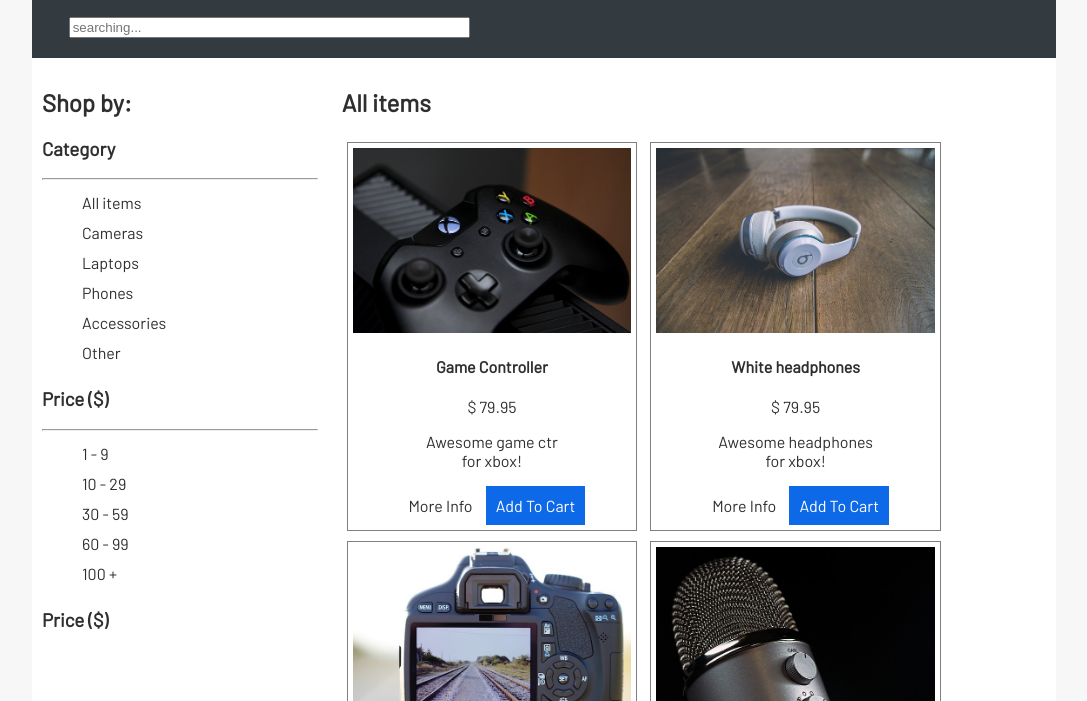
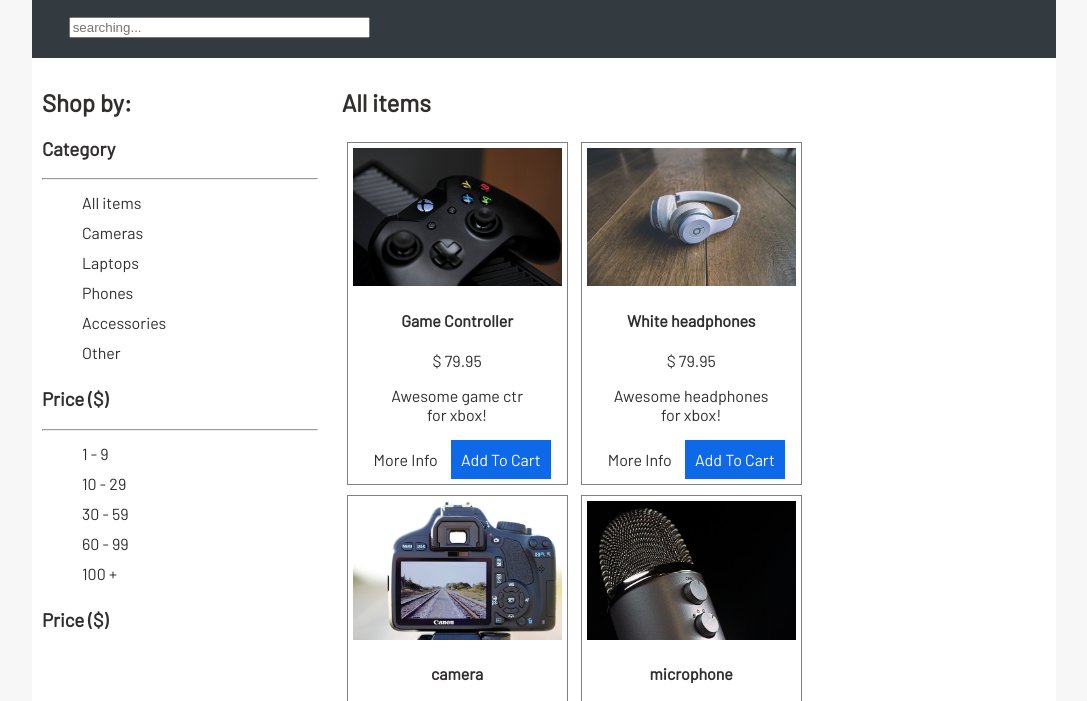
Before and after one commit to wolfwithcode/techstore, a plain HTML site: page index.html in a window 1280 px wide. Shown: the part 85-786 px from the top of the page, without its empty margins (96-1183 px from the left). Drawn offline with Linux system fonts and the light colour scheme.

Commit message:
Updating style for product

```diff
--- a/styles.css
+++ b/styles.css
@@ -192,13 +192,13 @@ tr:hover {
 @media (min-width: 800px){
 
     input[type="search"]{
-        width: 40%;
+        width: 30%;
         margin-left: 2em;
     }
 
     .product{
         display: inline-block;
-        width: 40%;
+        width: 30%;
     }
 
 }
```
